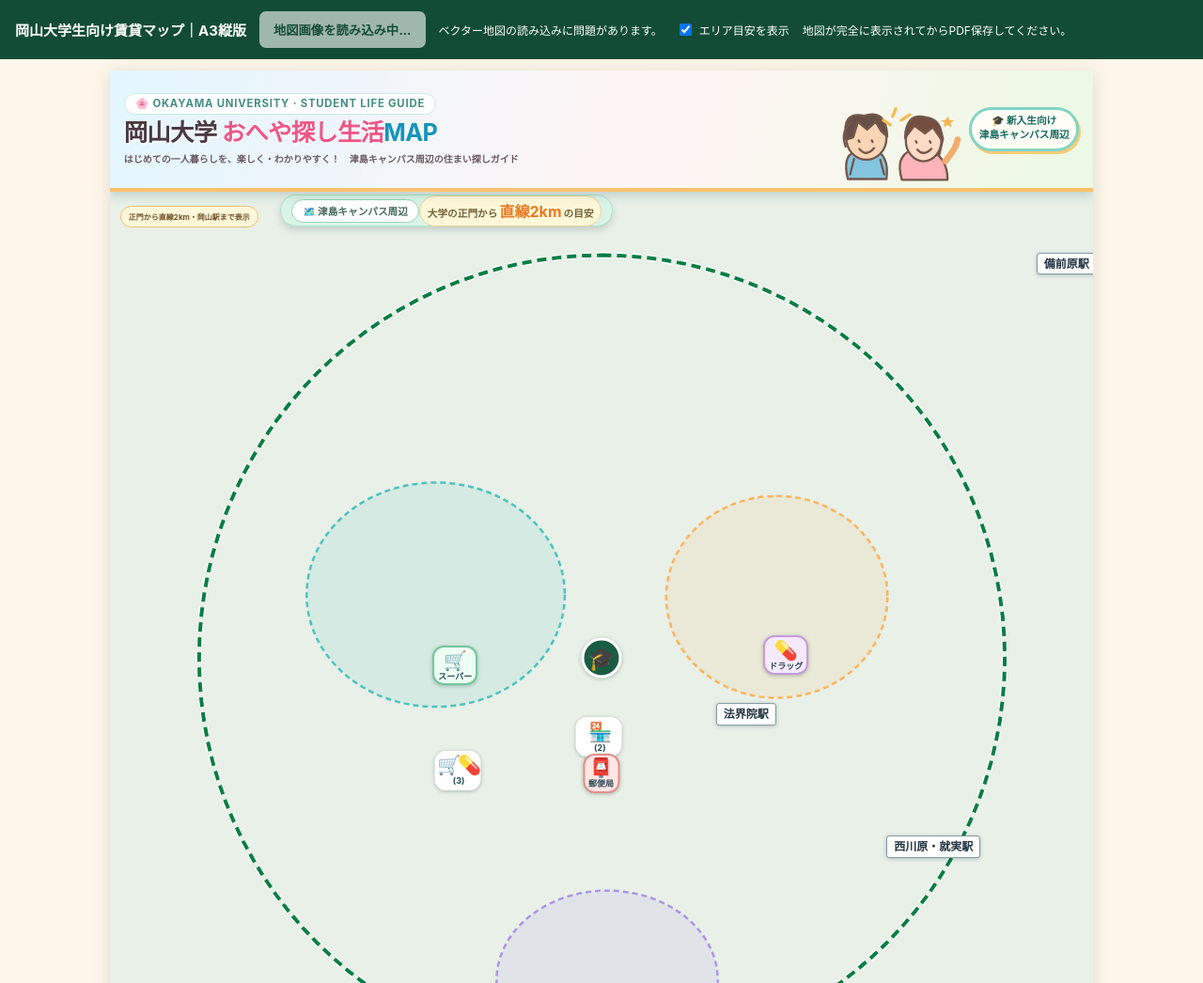
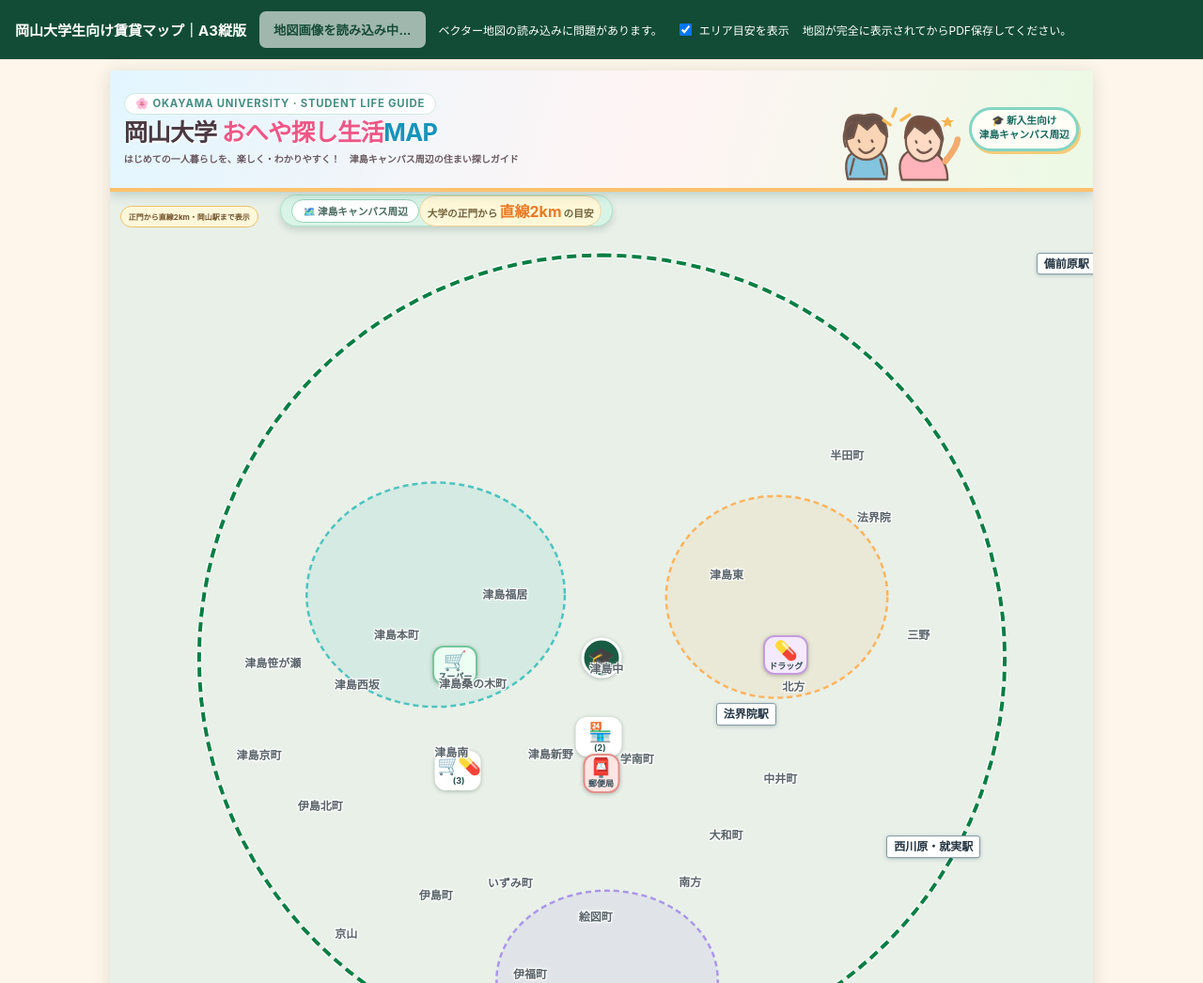
Before and after one commit to K-Toshiwo/okayama-student-rental-map, a plain HTML site: page print_vector_slim.html in a window 1280 px wide. Shown: the top 1046 px of the page at 94% size. Drawn offline with nearby package versions, Linux system fonts and the light colour scheme; no server answers.

Commit message:
feat(map): label official Okayama neighborhood names without chome

```diff
--- a/print_vector_slim.html
+++ b/print_vector_slim.html
@@ -181,6 +181,13 @@ background:#fffffff2;padding:.5mm 2mm;border-radius:2mm;white-space:normal;displ
  padding:4px 7px;white-space:nowrap;font-family:inherit;font-size:12px;
  line-height:1.15;font-weight:800;z-index:15;pointer-events:none;
  box-shadow:0 1px 4px #1d35433d;print-color-adjust:exact;-webkit-print-color-adjust:exact}
+/* Town names like Google Maps: dark text with a light halo, no chome. */
+.map .town-name-label{position:absolute;transform:translate(-50%,-50%);
+ pointer-events:none;z-index:4;white-space:nowrap;line-height:1.25;
+ font-family:inherit;font-size:12px;font-weight:700;color:#59646a;
+ text-shadow:1px 1px 0 #fff,-1px -1px 0 #fff,1px -1px 0 #fff,
+ -1px 1px 0 #fff,0 0 4px #fffffff5;
+ print-color-adjust:exact;-webkit-print-color-adjust:exact}
 </style><link href="https://unpkg.com/maplibre-gl@5.9.0/dist/maplibre-gl.css" rel="stylesheet"><script src="https://unpkg.com/maplibre-gl@5.9.0/dist/maplibre-gl.js"></script></head><body>
 <div class="toolbar"><strong>岡山大学生向け賃貸マップ｜A3縦版</strong><button id="print" disabled>地図画像を読み込み中…</button><span id="status" aria-live="polite">背景地図を取得しています</span><label><input id="show-areas" type="checkbox" checked>エリア目安を表示</label><span>地図が完全に表示されてからPDF保存してください。</span></div>
 <article class="page">
@@ -474,6 +481,45 @@ for(const s of textStations){
  pins.appendChild(label);labelCount++;
 }
 document.body.dataset.stationLabels=String(labelCount);
+// Town labels: source-positioned OpenStreetMap administrative-area centres
+// (Nominatim, checked against Okayama city's official town-name inventory).
+// Chome subdivisions are consolidated to ONE town-name label.
+const townLabels=[
+ ["津島南",34.6831801,133.9115772],["津島新野",34.6831022,133.9169459],
+ ["津島中",34.6869325,133.9199878],["津島福居",34.6902164,133.9144836],
+ ["津島東",34.6911050,133.9264982],["津島西坂",34.6862323,133.9064514],
+ ["津島京町",34.6830830,133.9011365],["津島本町",34.6884267,133.9085947],
+ ["津島笹が瀬",34.6871764,133.9018831],["津島桑の木町",34.6862659,133.9127300],
+ ["伊島北町",34.6807896,133.9044667],["学南町",34.6828955,133.9216337],
+ ["北方",34.6861395,133.9301257],["法界院",34.6936524,133.9344819],
+ ["半田町",34.6964348,133.9330295],["南方",34.6774182,133.9245240],
+ ["大和町",34.6795055,133.9264707],["中井町",34.6820235,133.9294057],
+ ["三野",34.6884145,133.9369027],["伊島町",34.6768177,133.9107332],
+ ["伊福町",34.6733145,133.9158377],["清心町",34.6737296,133.9185196],
+ ["絵図町",34.6758472,133.9193994],["いずみ町",34.6773647,133.9147645],
+ ["京山",34.6751025,133.9058677],["富町",34.6664411,133.9090139]
+];
+const occupied=[];
+for(const label of pins.querySelectorAll(".station-text-label")){
+ const cx=parseFloat(label.style.left),cy=parseFloat(label.style.top);
+ const w=Math.max(65,label.textContent.length*13+20);
+ occupied.push({x:cx,y:cy,w,h:26});
+}
+let townCount=0;
+for(const [name,lat,lon] of townLabels){
+ const p=locate({lat,lon});
+ if(p.x<40||p.y<25||p.x>mapWidth()-40||p.y>mapHeight()-25)continue;
+ const w=name.length*13+12,h=18;
+ if(occupied.some(o=>Math.abs(p.x-o.x)<(w+o.w)/2+8&&Math.abs(p.y-o.y)<(h+o.h)/2+8))continue;
+ const el=document.createElement("div");
+ el.className="town-name-label";el.textContent=name;
+ el.style.left=p.x+"px";el.style.top=p.y+"px";
+ el.title=name;el.setAttribute("aria-label","町名："+name);
+ pins.appendChild(el);
+ occupied.push({x:p.x,y:p.y,w,h});
+ townCount++;
+}
+document.body.dataset.townLabels=String(townCount);
 vectorMap.once("idle",()=>{
  ready=vectorMap.areTilesLoaded();
  if(ready){status.textContent=document.body.dataset.shinkansenOsmWays==="loading"
```
